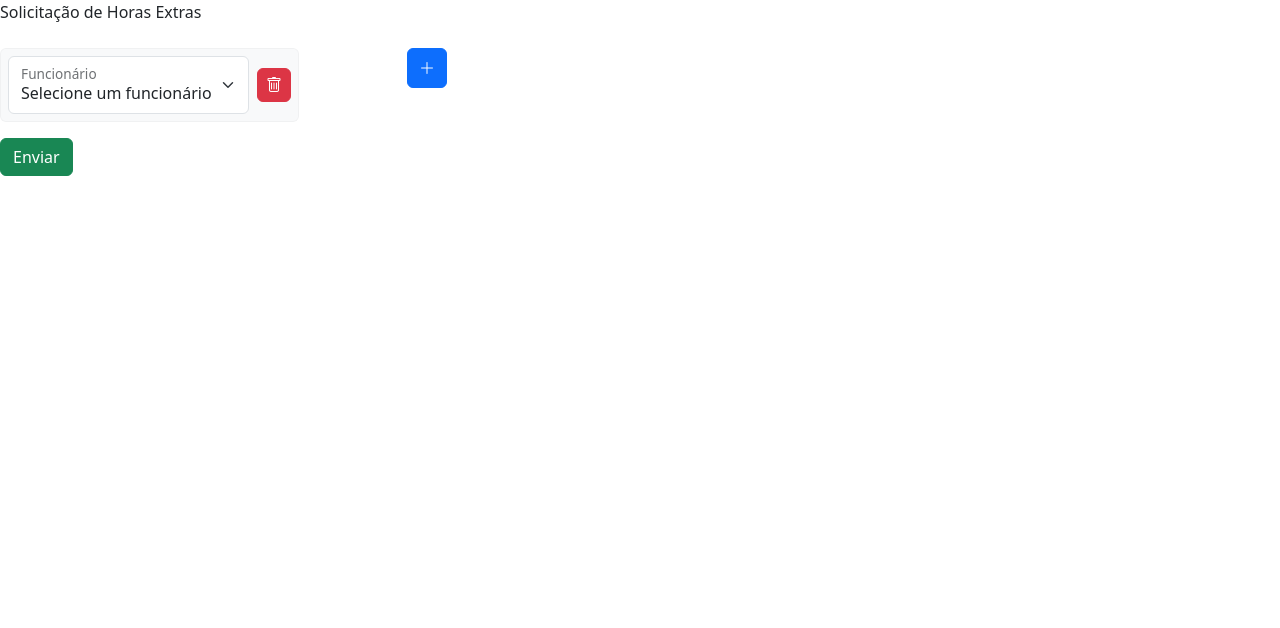
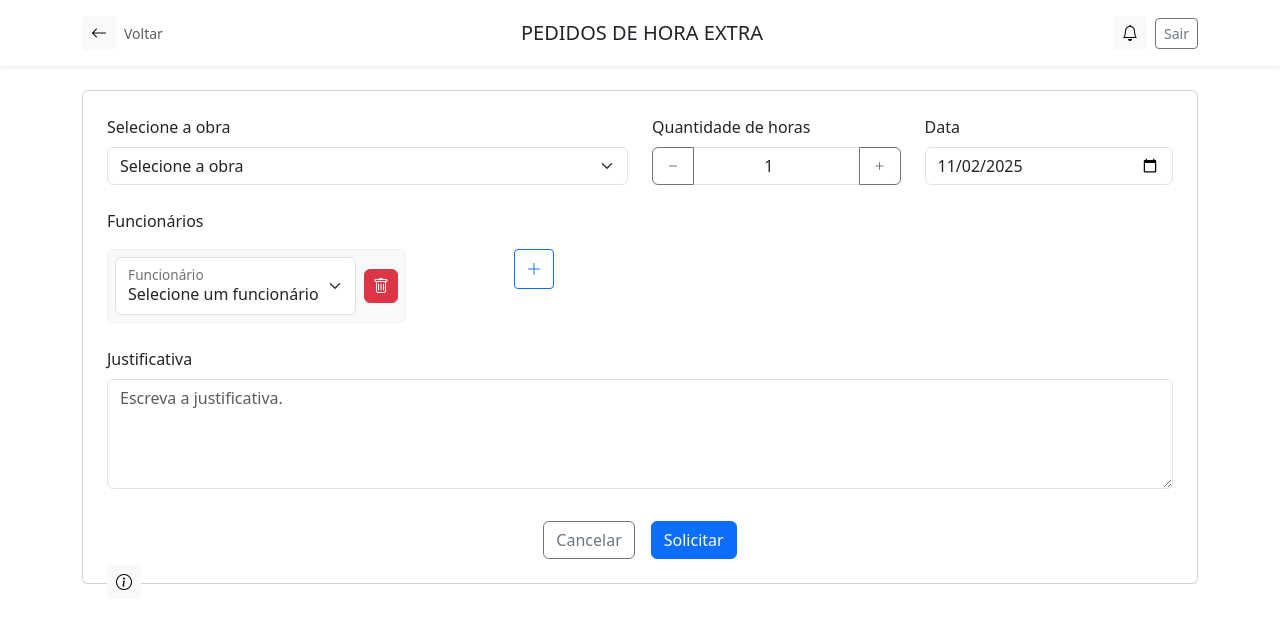
Before and after one commit to vitor14i/Projeto_Controle_Horas_Extras, a website: page Solicitacao_horas.html in a window 1280 px wide. Drawn offline with nearby package versions, Linux system fonts and the light colour scheme.

Commit message:
feat(UI): implement Solicitação de Horas screen and integrate SelectFuncionarios

```diff
--- a/Solicitacao_horas.html
+++ b/Solicitacao_horas.html
@@ -9,19 +9,63 @@
     <link rel="stylesheet" href="Styles.css">
 </head>
 <body>
-    <p>Solicitação de Horas Extras</p>
+    <header class="bg-white shadow-sm mb-4">
+        <div class="container py-3 d-flex justify-content-between align-items-center">
+            <div class="d-flex align-items-center">
+                <a href="#" onclick="history.back(); return false;" class="btn btn-light btn-sm me-2"><i class="bi bi-arrow-left"></i></a>
+                <a class="me-2 text-decoration-none small text-muted" href="#">Voltar</a>
+            </div>
+            <div class="text-center flex-fill">
+                <span class="h5 mb-0">PEDIDOS DE HORA EXTRA</span>
+            </div>
+            <div class="d-flex align-items-center">
+                <button class="btn btn-light btn-sm me-2" title="Notificações"><i class="bi bi-bell"></i></button>
+                <button class="btn btn-outline-secondary btn-sm">Sair</button>
+            </div>
+        </div>
+    </header>
 
-    <!-- Área onde os selects serão criados dinamicamente (o botão Add fica como placeholder dentro do container) -->
-    <div id="selectsContainer">
+    <main class="container">
+        <form id="submitForm" class="card p-4">
+            <div class="row mb-3 align-items-end">
+                <div class="col-12 col-md-6 mb-2">
+                    <label for="obraSelect" class="form-label">Selecione a obra</label>
+                    <select id="obraSelect" class="form-select">
+                        <option value="">Selecione a obra</option>
+                        <option value="obra-a">Obra A</option>
+                        <option value="obra-b">Obra B</option>
+                        <option value="obra-c">Obra C</option>
+                    </select>
+                </div>
+                <div class="col-6 col-md-3 mb-2">
+                    <label for="hoursInput" class="form-label">Quantidade de horas</label>
+                    <div class="input-group">
+                        <button class="btn btn-outline-secondary" type="button" id="btnHoursDec"><i class="bi bi-dash"></i></button>
+                        <input id="hoursInput" type="number" class="form-control text-center" min="0" step="0.25" value="1">
+                        <button class="btn btn-outline-secondary" type="button" id="btnHoursInc"><i class="bi bi-plus"></i></button>
+                    </div>
+                </div>
+                <div class="col-6 col-md-3 mb-2">
+                    <label for="dateInput" class="form-label">Data</label>
+                    <input id="dateInput" type="date" class="form-control" value="">
+                </div>
+            </div>
+
+            <!-- Employees dynamic selects -->
+            <div class="mb-3">
+                <label class="form-label">Funcionários</label>
+                <!-- restored original selects container and add button -->
+                <div id="selectsContainer" class="mb-2">
                     <div class="add-placeholder">
-            <button id="btnAdd" type="button" aria-label="Adicionar funcionário" title="Adicionar" class="btn btn-primary">
+                        <button id="btnAdd" type="button" aria-label="Adicionar funcionário" title="Adicionar" class="btn btn-outline-primary btn-sm">
                             <i class="bi bi-plus-lg" aria-hidden="true"></i>
                         </button>
                     </div>
                 </div>
+            </div>
 
-    <!-- Template com os dados iniciais (lista de funcionários) -->
-    <select id="dataSource">
+            <!-- hidden datasource for SelectFuncionarios (kept in DOM) -->
+            <select id="dataSource" style="display:none">
                 <option selected value="">Selecione um funcionário</option>
                 <option value="1">Vitor</option>
                 <option value="2">Ana</option>
@@ -32,24 +76,46 @@
                 <option value="7">João</option>
             </select>
 
-    <!-- Formulário de submissão (hidden payload) -->
-    <form id="submitForm" style="margin-top:16px;">
+            <div class="mb-3">
+                <label for="notes" class="form-label">Justificativa</label>
+                <textarea id="notes" class="form-control" rows="4" placeholder="Escreva a justificativa."></textarea>
+            </div>
+
             <input type="hidden" id="selectionsInput" name="selections" value="[]">
-        <button id="btnSubmit" type="submit" class="btn btn-success">Enviar</button>
+
+            <div class="d-flex justify-content-center gap-3 mt-3">
+                <button type="button" class="btn btn-outline-secondary" onclick="history.back();">Cancelar</button>
+                <button type="submit" id="btnSubmit" class="btn btn-primary">Solicitar</button>
+            </div>
+            <div style="position:relative;">
+                <button title="Ajuda" class="btn btn-light btn-sm position-absolute" style="left:0; bottom:-40px;" aria-label="Ajuda"><i class="bi bi-info-circle"></i></button>
+            </div>
         </form>
+    </main>
 
     <script type="module">
         import SelectFuncionarios from './Select_funcionarios.js';
 
         document.addEventListener('DOMContentLoaded', () => {
             try {
+                // initialize the SelectFuncionarios manager and wire it to this page's elements
                 const manager = new SelectFuncionarios({
                     dataSourceSelector: '#dataSource',
                     containerSelector: '#selectsContainer',
                     addButtonSelector: '#btnAdd',
                     addPlaceholderSelector: '.add-placeholder',
-                    selectionsInputSelector: '#selectionsInput'
+                    selectionsInputSelector: '#selectionsInput',
+                    obraSelector: '#obraSelect',
+                    hoursSelector: '#hoursInput',
+                    dateSelector: '#dateInput'
                 });
+
+                // set default date to today if empty
+                const dateEl = document.getElementById('dateInput');
+                if (dateEl && !dateEl.value) {
+                    const today = new Date().toISOString().slice(0,10);
+                    dateEl.value = today;
+                }
 
                 const submitForm = document.getElementById('submitForm');
                 if (submitForm) {
@@ -63,7 +129,11 @@
                         }
                         // Populate hidden payload and allow the form to submit normally
                         const data = manager.getFormData();
+                        // include additional fields from this page
+                        data.notes = document.getElementById('notes') ? document.getElementById('notes').value.trim() : '';
                         if (document.getElementById('selectionsInput')) document.getElementById('selectionsInput').value = JSON.stringify(data);
+                        // For this prototype, log payload
+                        console.log('Submitting payload:', data);
                     });
                 }
             } catch (err) {
@@ -71,6 +141,22 @@
             }
         });
     </script>
+    <script>
+        // hours increment/decrement handlers (non-module)
+        document.addEventListener('click', (e) => {
+            const inc = document.getElementById('btnHoursInc');
+            const dec = document.getElementById('btnHoursDec');
+            const el = document.getElementById('hoursInput');
+            if (!el) return;
+            if (e.target === inc || e.target.closest && e.target.closest('#btnHoursInc')) {
+                // increase by one step
+                try { el.stepUp(); } catch (err) { el.value = (parseFloat(el.value || '0') + parseFloat(el.step || '1')).toString(); }
+            }
+            if (e.target === dec || e.target.closest && e.target.closest('#btnHoursDec')) {
+                try { el.stepDown(); } catch (err) { el.value = (Math.max(0, parseFloat(el.value || '0') - parseFloat(el.step || '1'))).toString(); }
+            }
+        });
+    </script>
     <script src="https://cdn.jsdelivr.net/npm/bootstrap@5.3.8/dist/js/bootstrap.bundle.min.js"></script>
 </body>
 </html>
```
Also changed, not shown: Projeto Controle de Horas Extras - WEB - teste_page-0008.jpg (added). Lines whose indentation alone changed are shown as unchanged.
